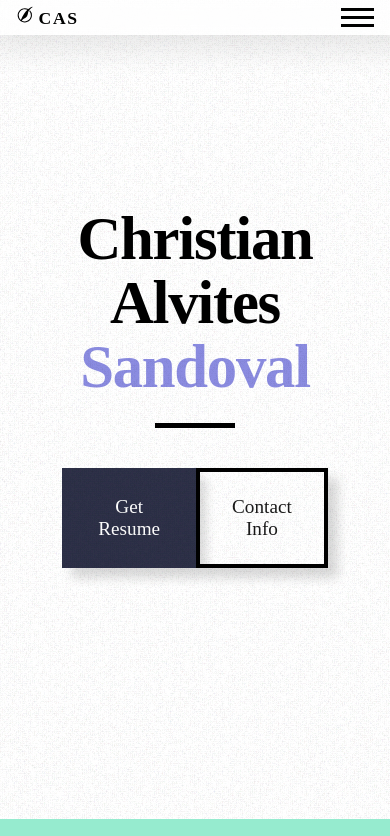
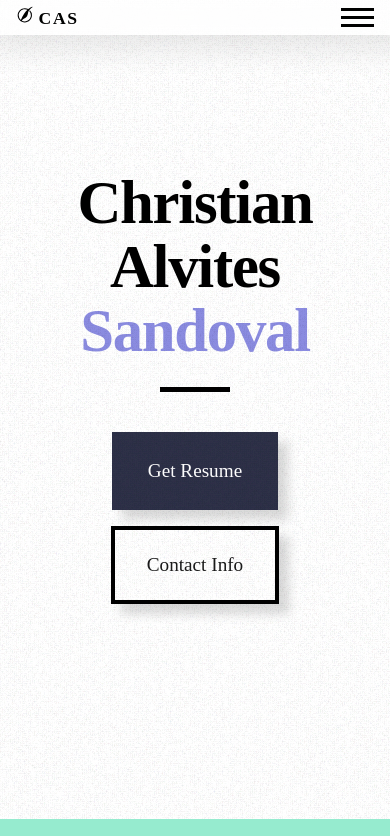
Before and after one commit to csandoval18/portfolio, a React (Vite) app: page / in a window 390 px wide. Shown: the top 836 px of the page. Built offline with nearby package versions, Linux system fonts and the light colour scheme; no server answers.

Commit message:
fixed hero buttons responsiveness

```diff
--- a/src/styles/layout/_Hero.scss
+++ b/src/styles/layout/_Hero.scss
@@ -34,14 +34,6 @@
       display: flex;
       text-align: center;
       justify-content: center;
-    }
-  }
-
-  @media (min-width: $tablet) {
-    .hero-layout {
-      .design {
-        display: block;
-      }
     }
   }
 
@@ -91,13 +83,30 @@
       border-radius: 2rem;
     }
   }
+
+  @media (min-width: $tablet) {
+    .hero-layout {
+      .design {
+        display: block;
+      }
+    }
+  }
 }
 
 .hero-btns-layout {
   align-items: center;
   display: flex;
-  justify-content: space-evenly;
+  flex-direction: column;
+  gap: 1rem;
+  justify-content: center;
   margin-top: 40px;
+}
+
+@media (min-width: $tablet) {
+  .hero-btns-layout {
+    flex-direction: row;
+    gap: 2rem;
+  }
 }
 
 @media (min-width: $laptopM) {
--- a/src/styles/utils/_utils.scss
+++ b/src/styles/utils/_utils.scss
@@ -76,7 +76,7 @@
   padding-right: 1rem !important;
   padding-left: 1rem !important;
 
-  @media (min-width: $mobileLX) {
+  @media (min-width: $mobileXL) {
     padding-right: 2rem !important;
     padding-left: 2rem !important;
   }
--- a/src/styles/utils/_variables.scss
+++ b/src/styles/utils/_variables.scss
@@ -26,7 +26,7 @@ $grey: rgb(84, 88, 105);
 $mobile: 320px;
 $mobileM: 375px;
 $mobileL: 425px;
-$mobileLX: 550px;
+$mobileXL: 550px;
 $tablet: 768px;
 $laptop: 1024px;
 $laptopM: 1440px;
```
